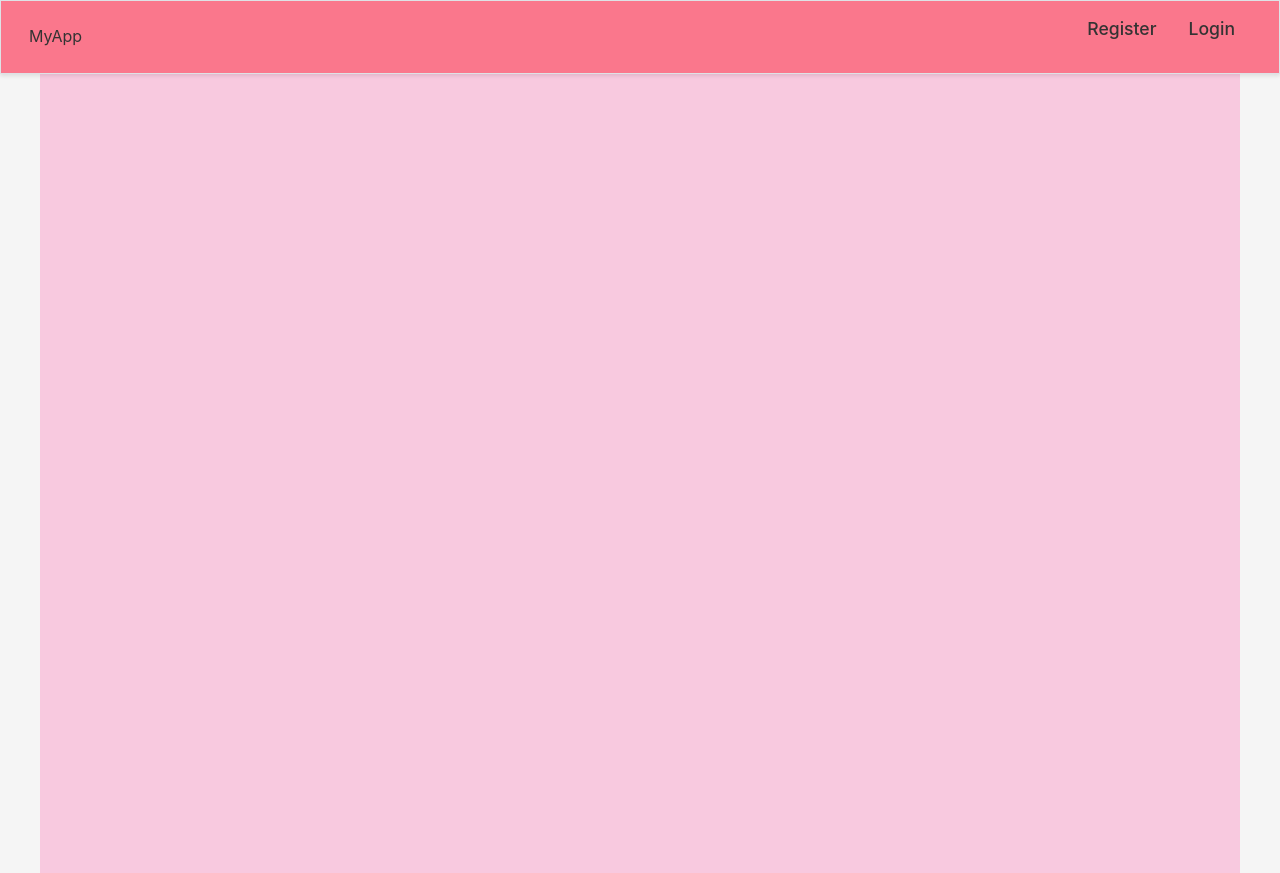
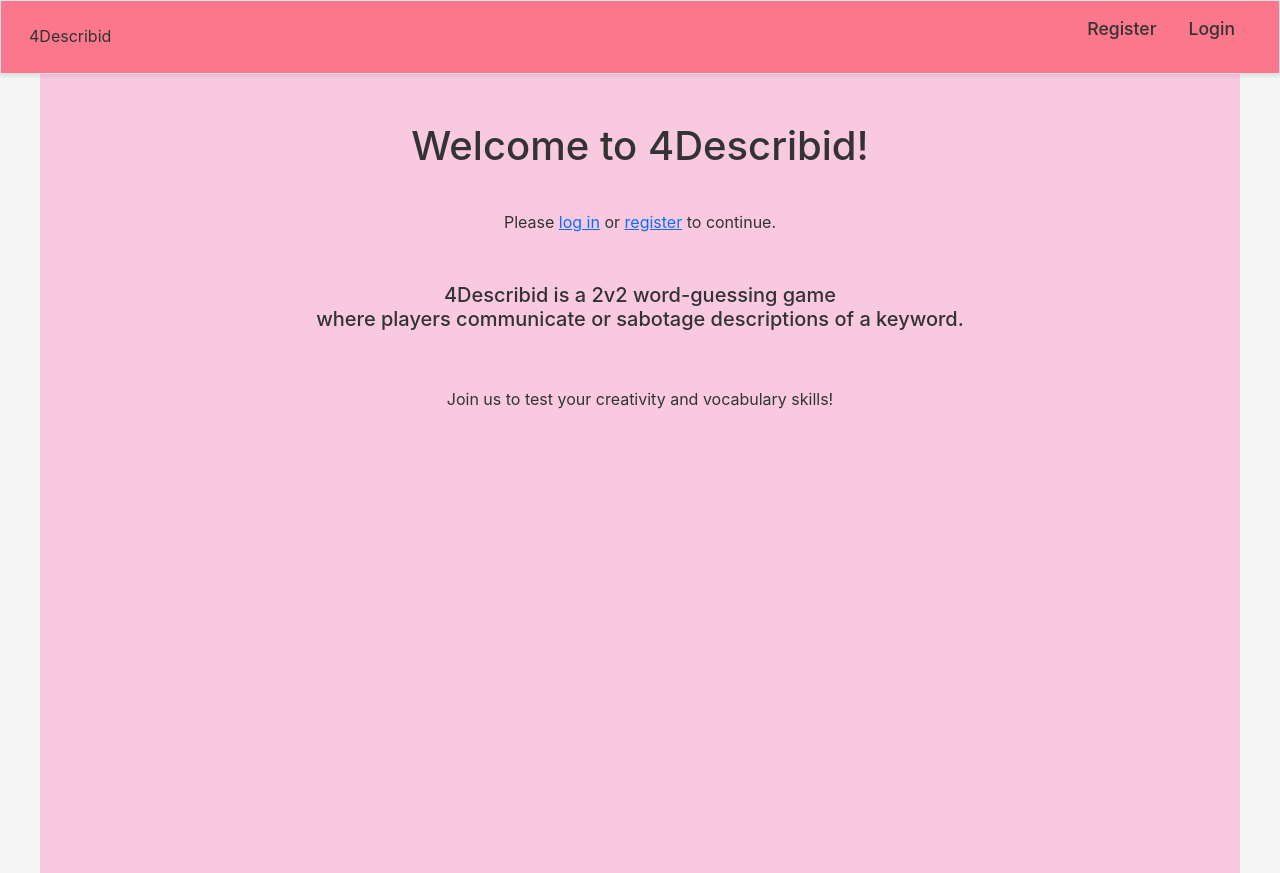
Before and after one commit to Mialene/4describid, a Flask app: page / in a window 1280 px wide. Shown: the top 873 px of the page. Run offline with Flask 3, Linux system fonts and the light colour scheme; some libraries are stand-ins or nearby versions.

Commit message:
Test Push

```diff
--- a/app.py
+++ b/app.py
@@ -474,8 +474,8 @@ def play(id):
                     db.execute("UPDATE users_point SET forbid_point = forbid_point + 1 WHERE user_id = ?", forb2_id)
 
 
-            # conclude the play if guessers > 10
-            pp_limit = 1
+            # conclude the play if guessers > 5
+            pp_limit = 5
             if len(db.execute("SELECT * FROM play_participants WHERE play_id = ? AND role = 'guesser'", id)) >= pp_limit:
                 db.execute("UPDATE plays SET status = 'concluded', end_time = ? WHERE id = ?", datetime.now(), id)
                 flash(f"This describid has concluded as it has reached {pp_limit} guessers. Thank you for your participation!")
--- a/templates/index.html
+++ b/templates/index.html
@@ -42,6 +42,15 @@
                 </div>
 
         </div>
+
+    {% else %}
+        <h1>Welcome to 4Describid!</h1>
+        <p>Please <a href="/login">log in</a> or <a href="/register">register</a> to continue.</p>
+        <h5>
+        <p>4Describid is a 2v2 word-guessing game<br>
+        where players communicate or sabotage descriptions of a keyword.</p>
+        </h5>
+        <p>Join us to test your creativity and vocabulary skills!</p>
     {% endif %}
 
 
--- a/templates/layout.html
+++ b/templates/layout.html
@@ -43,10 +43,10 @@
                     <div class="nav-center">
                         <ul class="nav-list">
                             <li><a href="/" class="nav-btn">Profile</a></li>
-                            <li><a href="/new_describid" class="nav-btn">New&nbsp;Describid</a></li>
+                            <li><a href="/new_describid" class="nav-btn"></a>Create</li>
                             <li><a href="/explore" class="explore-btn">Explore</a></li>
                             <li><a href="/history" class="nav-btn">History</a></li>
-                            <li><a href="#" class="nav-btn">Ranking</a></li>
+                            <!--<li><a href="#" class="nav-btn">Ranking New&nbsp;Describid</a></li>-->
                         </ul>
                     </div>
 
@@ -54,6 +54,7 @@
                     <div class="nav-right">
                         <!-- Action Tokens -->
                         <div class="action-tokens">
+                            <!--
                             <div class="token-item">
                                 <span class="token-type">Xxx</span>
                                 <span class="token-value">3/5</span>
@@ -66,6 +67,7 @@
                                 <span class="token-type">Xxx</span>
                                 <span class="token-value">1/7</span>
                             </div>
+                            -->
                         </div>
 
                         <!-- Logout Button -->
@@ -75,7 +77,7 @@
                     <!-- LOGGED OUT: Simplified layout -->
                     <!-- Left: App Brand/Logo (optional) -->
                     <div class="nav-left">
-                        <span class="app-brand">MyApp</span>
+                        <span class="app-brand">4Describid</span>
                     </div>
 
                     <!-- Right: Register/Login -->
--- a/templates/register.html
+++ b/templates/register.html
@@ -11,7 +11,7 @@
                 <input class="form-control mx-auto w-auto" autocomplete="off" placeholder="Create Username" name="username" type="text" required>
             </div>
             <div class="mb-3">
-                <input class="form-control mx-auto w-auto" autocomplete="off" placeholder="Email Address" name="email" type="email">
+                <input class="form-control mx-auto w-auto" autocomplete="off" placeholder="Gmail Address" name="email" type="email">
             </div>
             <div class="mb-3">
                 <input class="form-control mx-auto w-auto" autocomplete="off" placeholder="Password" name="password" type="password" required>
```
Also changed, not shown: 4describid.db (added), readme.md, static/db_diagram.png (added), static/diagram.png (deleted), 5 other files.
